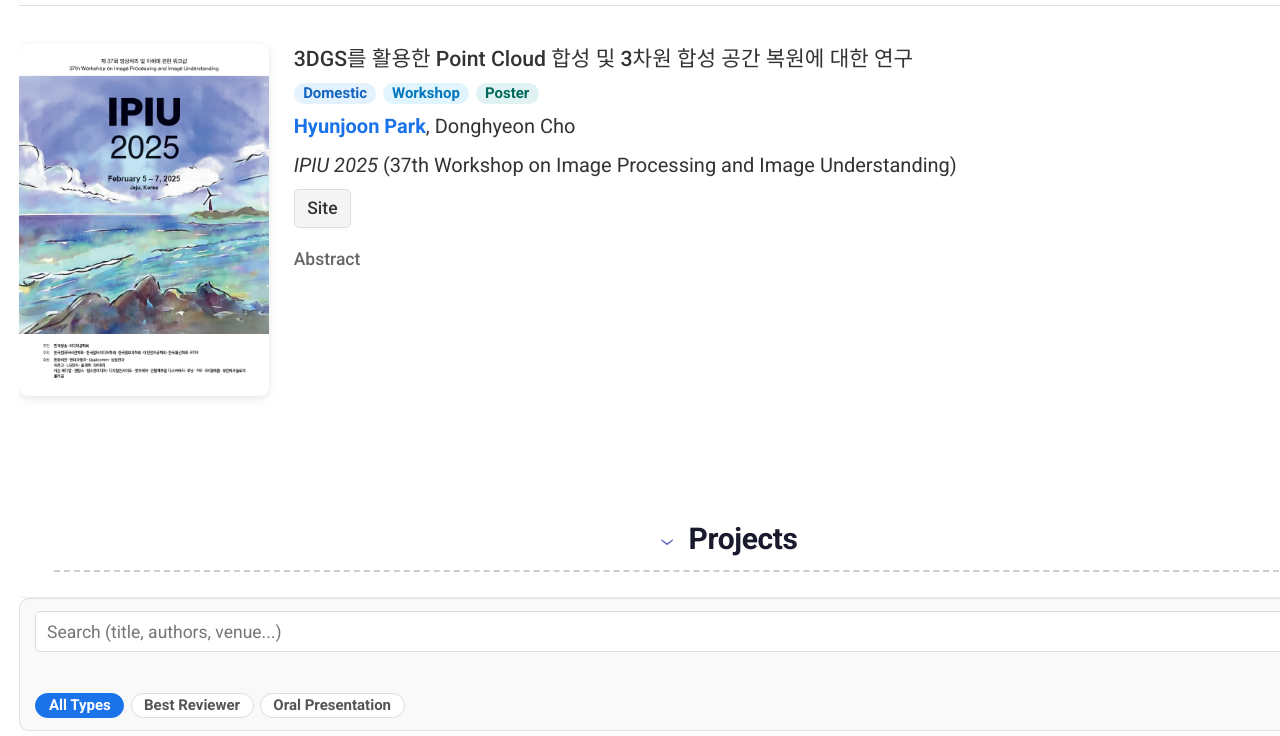
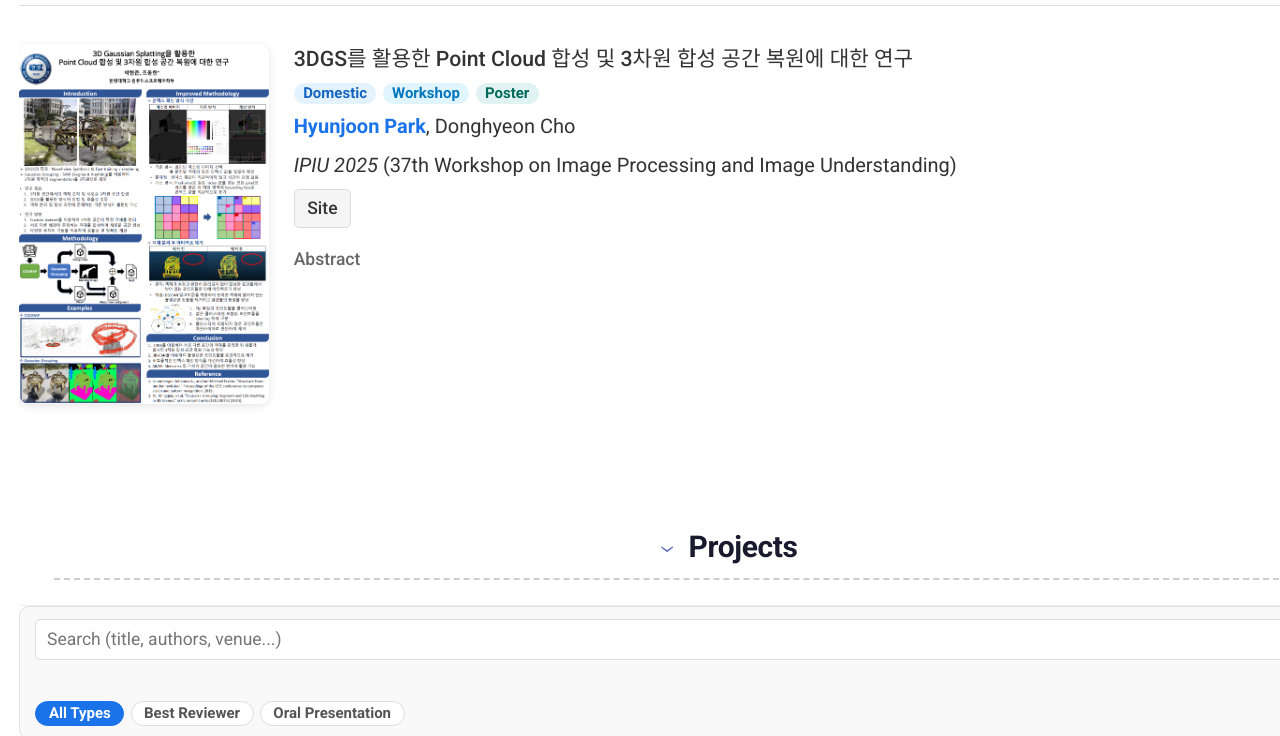
Before and after one commit to hjpark83/hjpark83.github.io, a Jekyll site: the page built from index.md, in a window 1280 px wide. Shown: the part 2168-2904 px from the top of the page. Built offline with Jekyll 4.4.1, drawn with Linux system fonts in a browser that asks for light colours; nearby versions of some CDN libraries; grey boxes are pictures that could not be loaded.

Commit message:
IPIU images

```diff
--- a/_config.yml
+++ b/_config.yml
@@ -81,7 +81,7 @@ content:
       - title: 3DGS에서 2D SAM을 활용할 때 발생하는 한계점 극복 및 효과적인 3차원 공간 이해를 위한 방법에 관한 연구
         authors: <strong style="color:#1a73e8;">Hyunjoon Park</strong>, Donghyeon Cho
         venue: _IPIU 2026_ (38th Workshop on Image Processing and Image Understanding)
-        image: images/ipiu26.png
+        image: images/poster_ipiu_2026.png
         link: http://www.ipiu.or.kr/
         link_text: Site
         badges:
@@ -102,7 +102,7 @@ content:
       - title: 3DGS를 활용한 Point Cloud 합성 및 3차원 합성 공간 복원에 대한 연구
         authors: <strong style="color:#1a73e8;">Hyunjoon Park</strong>, Donghyeon Cho
         venue: _IPIU 2025_ (37th Workshop on Image Processing and Image Understanding)
-        image: images/ipiu25.png
+        image: images/poster_ipiu_2025.png
         link: http://www.ipiu.or.kr/
         link_text: Site
         badges:
```
